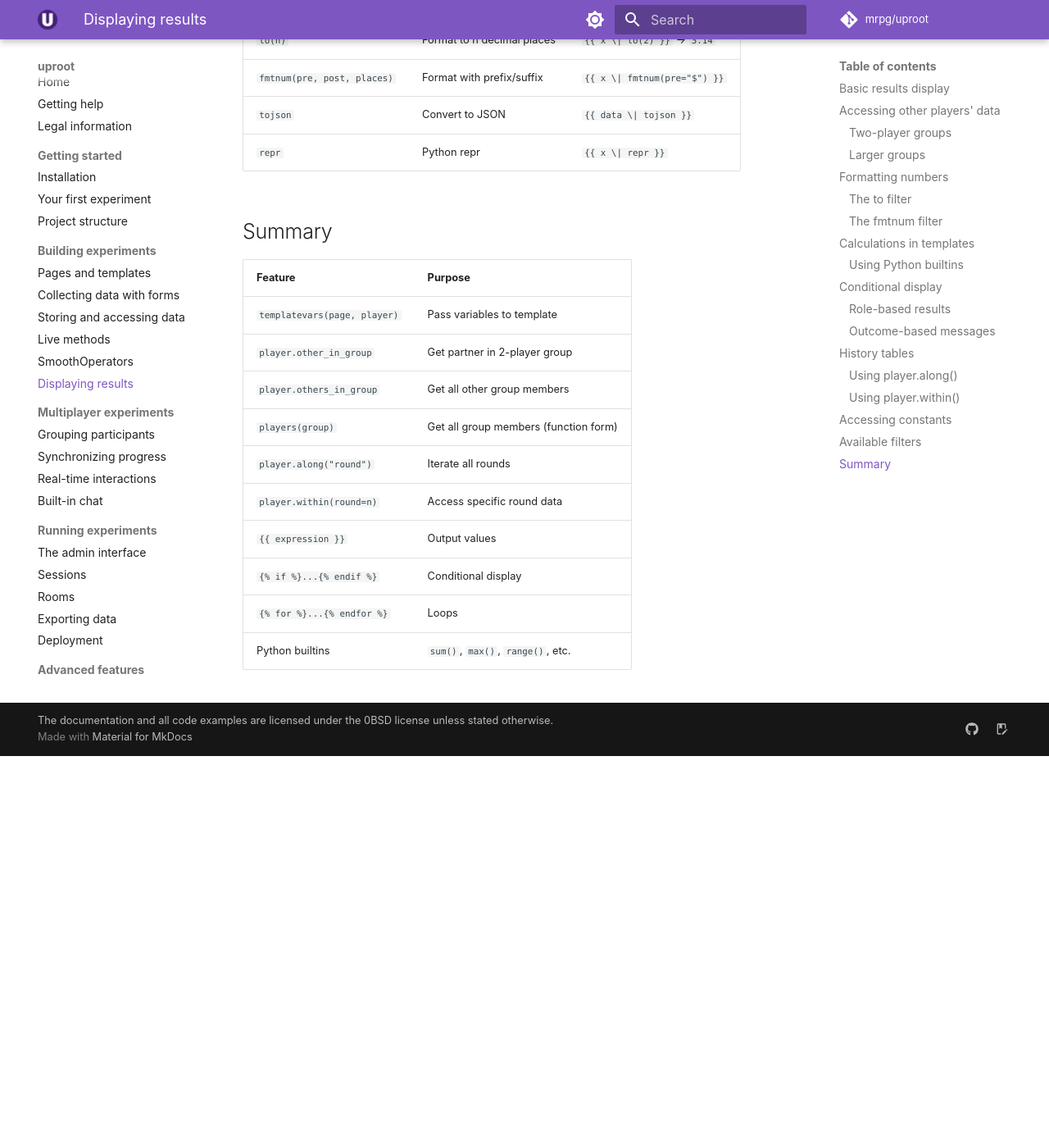
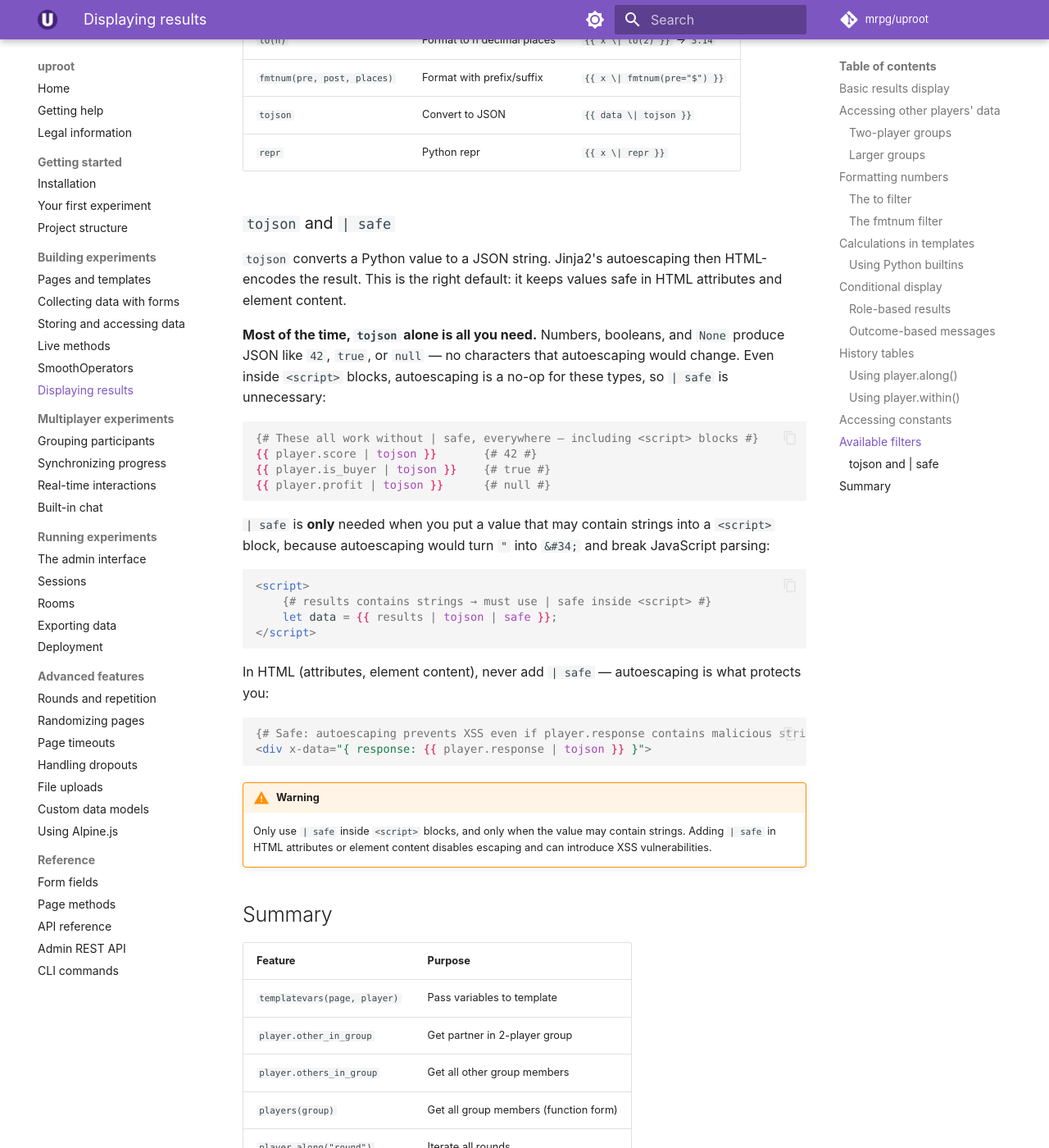
Before and after one commit to mrpg/uproot-docs, an MkDocs documentation site: the page built from docs/building/results.md, in a window 1280 px wide and 1400 px high, scrolled down 5576 px. Shown: the whole window at 82% size. Built offline with MkDocs 1.6.1 and Material for MkDocs 9.7.7, drawn with Linux system fonts in a browser that asks for light colours; comment, search, counter and statistics services are not loaded; before the commit the page ends 6498 px from its top, so only the background shows below that.

Commit message:
Reflect https://github.com/mrpg/uproot/commit/f49a162174d10f0ea3640d06aa2f5e649a60de84 in docs

````diff
--- a/docs/building/results.md
+++ b/docs/building/results.md
@@ -274,6 +274,38 @@ class C:
 | `tojson` | Convert to JSON | `{{ data \| tojson }}` |
 | `repr` | Python repr | `{{ x \| repr }}` |
 
+### `tojson` and `| safe`
+
+`tojson` converts a Python value to a JSON string. Jinja2's autoescaping then HTML-encodes the result. This is the right default: it keeps values safe in HTML attributes and element content.
+
+**Most of the time, `tojson` alone is all you need.** Numbers, booleans, and `None` produce JSON like `42`, `true`, or `null` — no characters that autoescaping would change. Even inside `<script>` blocks, autoescaping is a no-op for these types, so `| safe` is unnecessary:
+
+```html+jinja
+{# These all work without | safe, everywhere — including <script> blocks #}
+{{ player.score | tojson }}       {# 42 #}
+{{ player.is_buyer | tojson }}    {# true #}
+{{ player.profit | tojson }}      {# null #}
+```
+
+`| safe` is **only** needed when you put a value that may contain strings into a `<script>` block, because autoescaping would turn `"` into `&#34;` and break JavaScript parsing:
+
+```html+jinja
+<script>
+    {# results contains strings → must use | safe inside <script> #}
+    let data = {{ results | tojson | safe }};
+</script>
+```
+
+In HTML (attributes, element content), never add `| safe` — autoescaping is what protects you:
+
+```html+jinja
+{# Safe: autoescaping prevents XSS even if player.response contains malicious strings #}
+<div x-data="{ response: {{ player.response | tojson }} }">
+```
+
+!!! warning
+    Only use `| safe` inside `<script>` blocks, and only when the value may contain strings. Adding `| safe` in HTML attributes or element content disables escaping and can introduce XSS vulnerabilities.
+
 ## Summary
 
 | Feature | Purpose |
````
